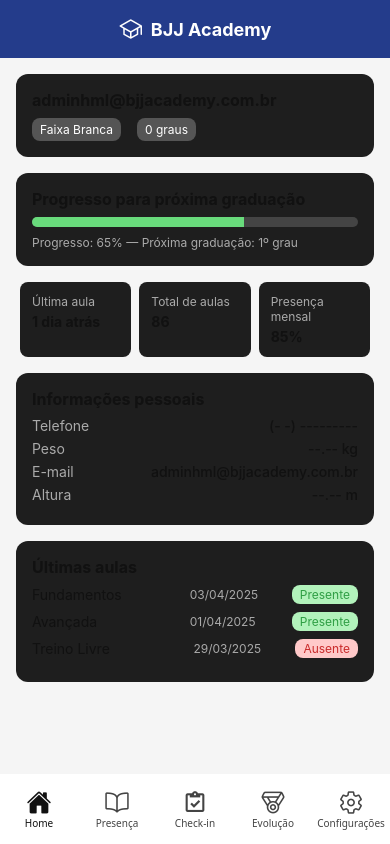
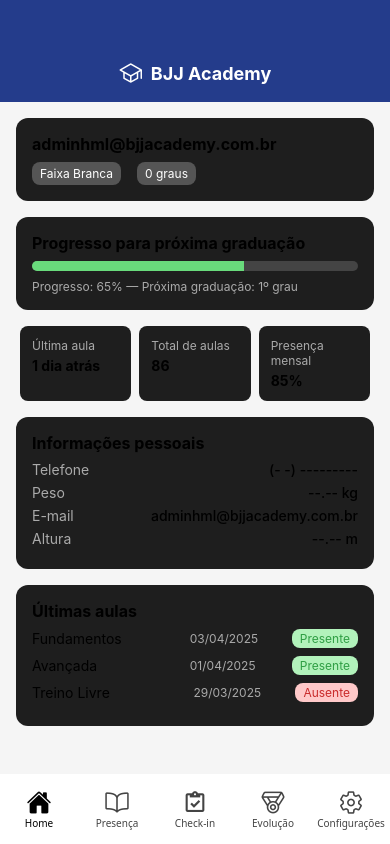
Before and after one commit to bruno2608/bjjacademyapp, a React Native app: screen /Home in a window 390 px wide. Built offline with nearby package versions, Linux system fonts and the light colour scheme.

Commit message:
header atualizado

```diff
--- a/app.json
+++ b/app.json
@@ -10,7 +10,7 @@
     ],
     "orientation": "portrait",
     "icon": "./assets/icon.png",
-    "userInterfaceStyle": "automatic",
+    "userInterfaceStyle": "dark",
     "newArchEnabled": true,
     "splash": {
       "image": "./assets/splash-icon.png",
--- /dev/null
+++ b/src/components/AppLayout.js
@@ -0,0 +1,24 @@
+import React from 'react';
+import { View, StyleSheet } from 'react-native';
+import Header from './Header';
+
+const AppLayout = ({ children }) => {
+  return (
+    <View style={styles.container}>
+      <Header />
+      <View style={styles.content}>{children}</View>
+    </View>
+  );
+};
+
+const styles = StyleSheet.create({
+  container: {
+    flex: 1,
+    backgroundColor: '#000', // fundo base (modo escuro)
+  },
+  content: {
+    flex: 1,
+  },
+});
+
+export default AppLayout;
--- a/src/components/Header.js
+++ b/src/components/Header.js
@@ -1,24 +1,43 @@
 import React from 'react';
-import { View, Text, StyleSheet } from 'react-native';
+import {
+  View,
+  Text,
+  StyleSheet,
+  Platform,
+  StatusBar,
+  SafeAreaView,
+} from 'react-native';
 import { Ionicons } from '@expo/vector-icons';
 
 const Header = () => {
   return (
-    <View style={styles.headerBar}>
-      <Ionicons name="school-outline" size={24} color="#fff" />
-      <Text style={styles.logoText}>BJJ Academy</Text>
-    </View>
+    <>
+      <View style={styles.statusBarBackground} />
+      <SafeAreaView style={styles.safeArea}>
+        <View style={styles.headerBar}>
+          <Ionicons name="school-outline" size={24} color="#fff" />
+          <Text style={styles.logoText}>BJJ Academy</Text>
+        </View>
+      </SafeAreaView>
+    </>
   );
 };
 
 const styles = StyleSheet.create({
+  statusBarBackground: {
+    height: Platform.OS === 'android' ? StatusBar.currentHeight : 44,
+    backgroundColor: '#243C8B',
+  },
+  safeArea: {
+    backgroundColor: '#243C8B',
+  },
   headerBar: {
-    backgroundColor: '#243C8B',
-    padding: 16,
+    paddingVertical: 16,
+    paddingHorizontal: 12,
+    flexDirection: 'row',
     alignItems: 'center',
     justifyContent: 'center',
-    flexDirection: 'row',
-    gap: 8, // se não funcionar, substituímos por margin
+    gap: 8,
   },
   logoText: {
     color: '#fff',
--- a/src/screens/HomeScreen.js
+++ b/src/screens/HomeScreen.js
@@ -1,7 +1,7 @@
 import React from 'react';
 import { View, Text, StyleSheet, ScrollView } from 'react-native';
 import { useTheme } from '../contexts/ThemeContext';
-import Header from '../components/Header';
+import AppLayout from '../components/AppLayout';
 
 const HomeScreen = () => {
   const theme = useTheme();
@@ -9,16 +9,13 @@
     background: theme.background,
     text: theme.text,
     card: '#1e1e1e',
-    primary: '#243C8B',
     subtext: '#aaa',
   };
 
   return (
+    <AppLayout>
       <ScrollView style={{ flex: 1, backgroundColor: colors.background }}>
-      <Header />
-
         <View style={styles.container}>
-        {/* Dados do usuário */}
           <View style={[styles.card, { backgroundColor: colors.card }]}>
             <Text style={[styles.emailText, { color: colors.text }]}>
               adminhml@bjjacademy.com.br
@@ -29,7 +26,6 @@
             </View>
           </View>
 
-        {/* Progresso para próxima graduação */}
           <View style={[styles.card, { backgroundColor: colors.card }]}>
             <Text style={[styles.sectionTitle, { color: colors.text }]}>
               Progresso para próxima graduação
@@ -42,7 +38,6 @@
             </Text>
           </View>
 
-        {/* Métricas */}
           <View style={styles.metricsRow}>
             <View style={[styles.metricBox, { backgroundColor: colors.card }]}>
               <Text style={[styles.metricTitle, { color: colors.subtext }]}>Última aula</Text>
@@ -58,7 +53,6 @@
             </View>
           </View>
 
-        {/* Informações pessoais */}
           <View style={[styles.card, { backgroundColor: colors.card }]}>
             <Text style={[styles.sectionTitle, { color: colors.text }]}>Informações pessoais</Text>
             <View style={styles.infoRow}>
@@ -79,7 +73,6 @@
             </View>
           </View>
 
-        {/* Últimas aulas */}
           <View style={[styles.card, { backgroundColor: colors.card }]}>
             <Text style={[styles.sectionTitle, { color: colors.text }]}>Últimas aulas</Text>
             <View style={styles.classRow}>
@@ -100,6 +93,7 @@
           </View>
         </View>
       </ScrollView>
+    </AppLayout>
   );
 };
 
--- a/src/screens/PresencaScreen.js
+++ b/src/screens/PresencaScreen.js
@@ -1,5 +1,6 @@
 import React from 'react';
 import { View, Text } from 'react-native';
+import Header from '../components/Header';
 
 export default function PresencaScreen() {
   return (
--- a/src/themes/index.js
+++ b/src/themes/index.js
@@ -1,21 +1,31 @@
-const light = {
-    background: '#f5f5f5',
-    card: '#ffffff',
-    text: '#111',
-    subtext: '#444',
-    primary: '#1e3a8a',
-    success: '#4CAF50',
-    danger: '#F44336',
-  };
+const common = {
+  primary: '#243C8B',
+  success: '#69db7c',
+  danger: '#ff6b6b',
+  white: '#ffffff',
+  black: '#000000',
+  gray: '#999999',
+};
 
-  const dark = {
-    background: '#121212',
-    card: '#1e1e1e',
-    text: '#ffffff',
-    subtext: '#cccccc',
-    primary: '#1e3a8a',
-    success: '#4CAF50',
-    danger: '#F44336',
-  };
+export const darkTheme = {
+  mode: 'dark',
+  background: '#121212',
+  card: '#1e1e1e',
+  text: '#ffffff',
+  subtext: '#aaa',
+  ...common,
+};
 
-  export default { light, dark };
+export const lightTheme = {
+  mode: 'light',
+  background: '#f5f5f5',
+  card: '#ffffff',
+  text: '#000000',
+  subtext: '#444',
+  ...common,
+};
+
+export default {
+  dark: darkTheme,
+  light: lightTheme,
+};
```
Lines whose indentation alone changed are shown as unchanged.
